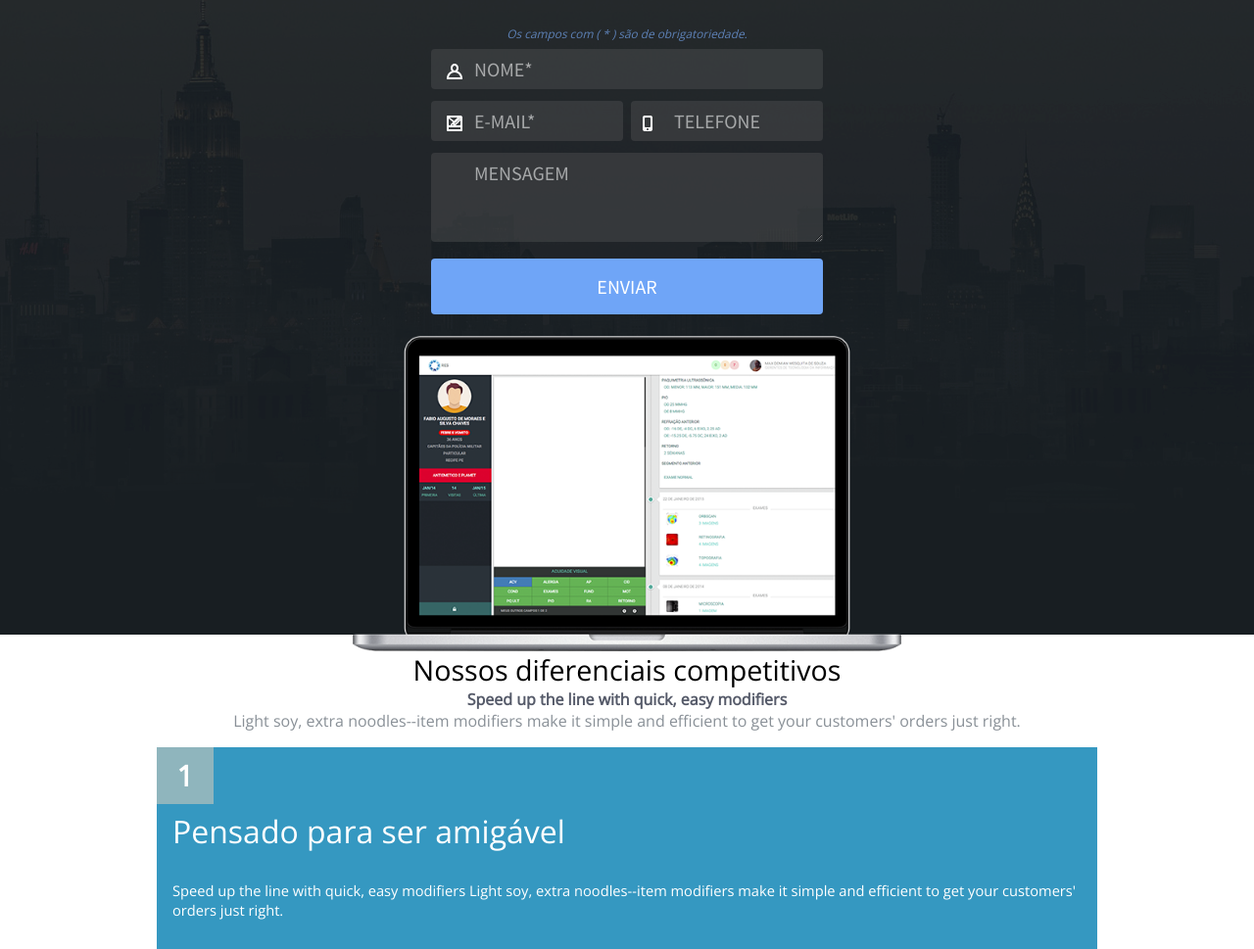
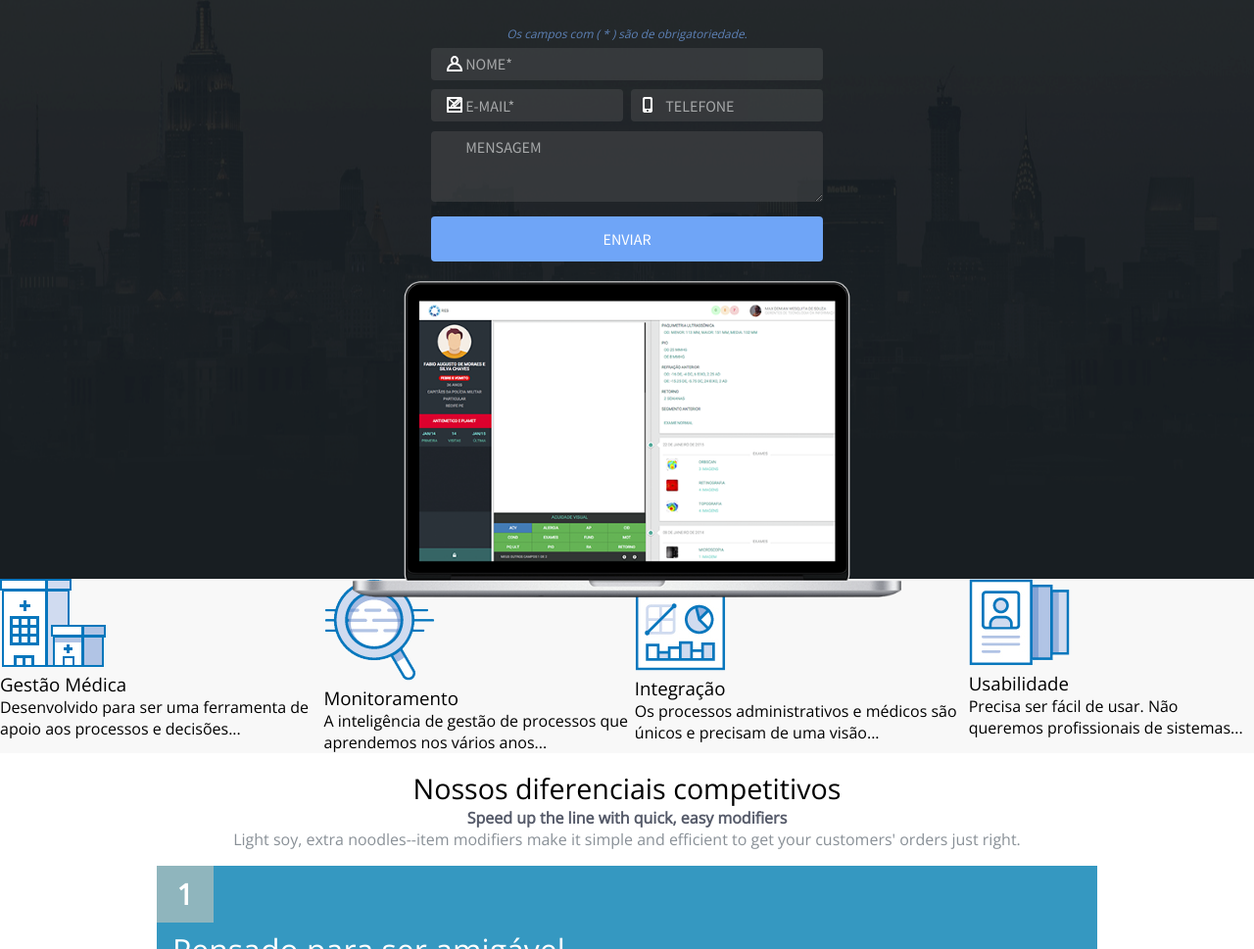
Before and after one commit to tdex/caju, a plain HTML site: page index.html in a window 1280 px wide. Shown: the part 264-1233 px from the top of the page at 98% size. Drawn offline with nearby package versions, Linux system fonts and the light colour scheme.

Commit message:
icones skils

```diff
--- a/css/styles.css
+++ b/css/styles.css
@@ -236,7 +236,7 @@ figcaption {
   }
 
   header.apresentacao{
-    height: 57em;
+    height: 53.45em;
     padding-top: 10em;
   }
 
@@ -248,10 +248,11 @@ figcaption {
   header.apresentacao .campos input,
   header.apresentacao .campos textarea  {
     padding: 0.4em 0.3em 0.4em 2.2em;
+    font-size: 12pt;
   }
 
   header.apresentacao .campos > div > img{
-    top: 1.28em;
+    top: 0.8em;
   }
 
   header.apresentacao .note{
@@ -261,6 +262,8 @@ figcaption {
 
   header.apresentacao .note img{
     width: 35em;
+    z-index: 3;
+    position: relative;
   }
 
   .campos .divide {
@@ -281,4 +284,14 @@ figcaption {
     margin: 1em 0 2em;
   }
 
+  .skils{
+    display: flex;
+  }
+
+  .skils > div{
+    z-index: 0;
+    background: #f8f8f8;
+  }
+
+
 }
--- a/index.html
+++ b/index.html
@@ -74,41 +74,43 @@
         </figure>
       </section>
     </header>
-    <main>
+
     <section class="skils">
       <div>
         <figure>
-            <img src="" alt="">
-            <figcaption></figcaption>
+          <img src="img/skils/hospital.png" alt="Gestão médica">
+          <figcaption>Gestão Médica</figcaption>
         </figure>
         <h3>Gestão Médica</h3>
         <p>Desenvolvido para ser uma ferramenta de apoio aos processos e decisões...</p>
       </div>
       <div>
         <figure>
-            <img src="" alt="">
-            <figcaption></figcaption>
+          <img src="img/skils/lupa.png" alt="Monitoramento">
+          <figcaption>Monitoramento</figcaption>
         </figure>
         <h3>Monitoramento</h3>
         <p>A inteligência de gestão de processos que aprendemos nos vários anos...</p>
       </div>
       <div>
         <figure>
-            <img src="" alt="">
-            <figcaption></figcaption>
+          <img src="img/skils/integracao.png" alt="Integração">
+          <figcaption>Integração</figcaption>
         </figure>
         <h3>Integração</h3>
         <p>Os processos administrativos e médicos são únicos e precisam de uma visão...</p>
       </div>
       <div>
         <figure>
-            <img src="" alt="">
-            <figcaption></figcaption>
+          <img src="img/skils/usabilidade.png" alt="Usabilidade">
+          <figcaption>Usabilidade</figcaption>
         </figure>
         <h3>Usabilidade</h3>
         <p>Precisa ser fácil de usar. Não queremos profissionais de sistemas...</p>
       </div>
     </section>
+
+    <main>
 
       <section class="diferenciais">
         <header>
```
Also changed, not shown: img/skils/hospital.png (added), img/skils/integracao.png (added), img/skils/lupa.png (added), img/skils/usabilidade.png (added). Lines whose indentation alone changed are shown as unchanged.
